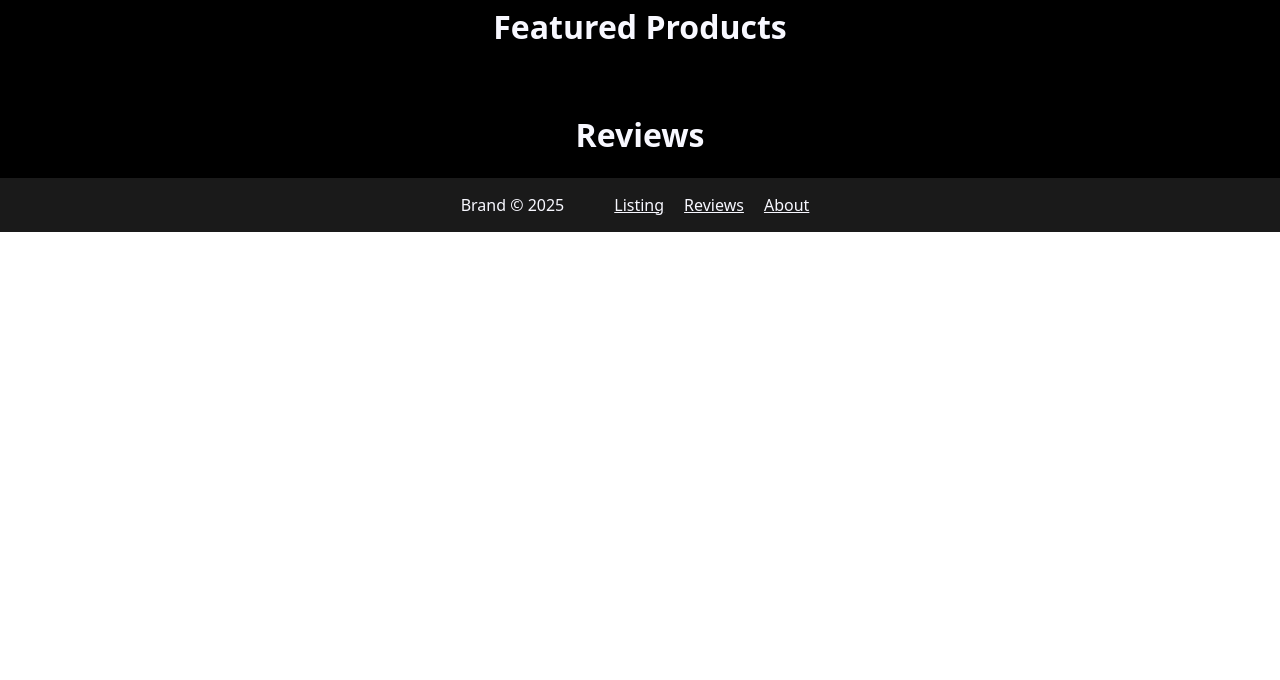
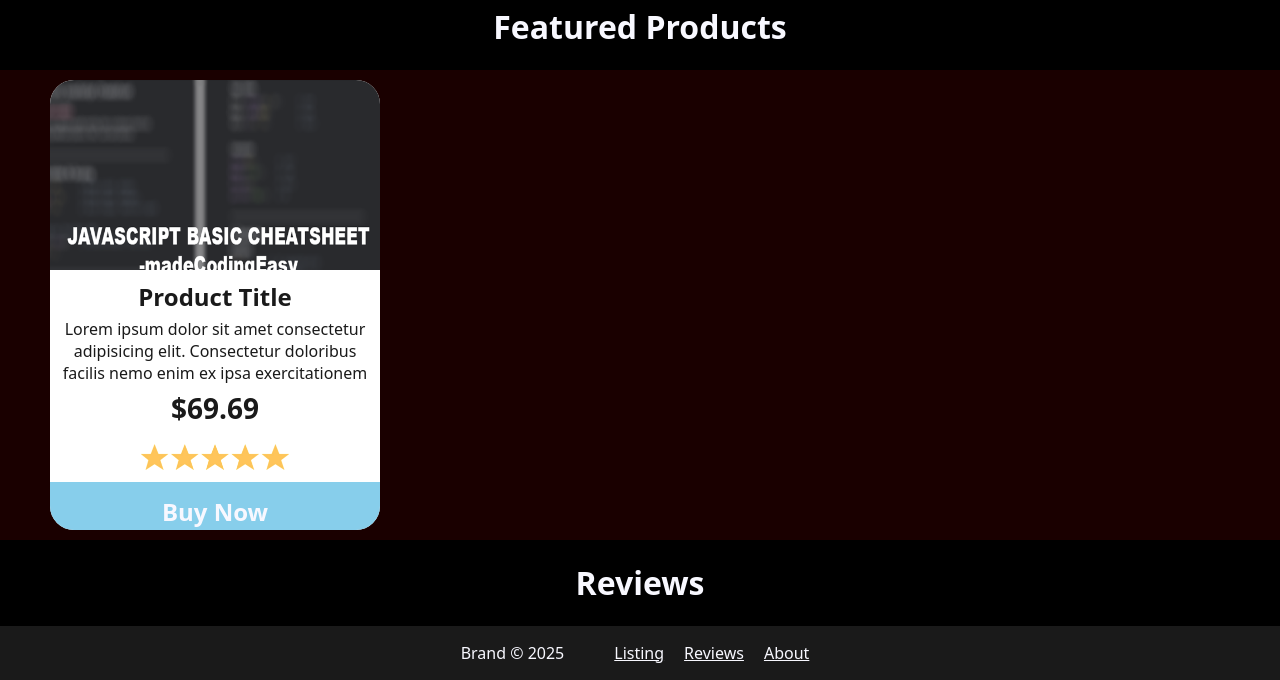
Before and after one commit to Akeboshiii/riot-merch-store-ui, a plain HTML site: page index.html in a window 1280 px wide. Shown: the part 850-1530 px from the top of the page. Before the commit the page ends 1082 px from the top, so only its background shows below. Drawn offline with Linux system fonts and the light colour scheme.

Commit message:
Add product images and enhance product card layout with styling

```diff
--- a/index.html
+++ b/index.html
@@ -36,8 +36,20 @@
         <div class="featured_products_container">
             <!-- featured product shows here -->
              <div class="product_card">
-                <img src="">
-
+                <div class="product_image_container">
+                    <img src="./assets/images/products/1.png" alt="product_image" class="product_image">
+                </div>
+                <div class="product_info_container">
+                    <p class="product_title">Product Title</p>
+                    <p class="product_description">Lorem ipsum dolor sit amet consectetur adipisicing elit. Consectetur doloribus facilis nemo enim ex ipsa exercitationem </p>
+                    <p class="product_price">$69.69</p>
+                </div>
+                <div class="products_ratings_container">
+                    <img src="./assets/images/ratings/5stars.png" alt="product_ratings" class="product_ratings">
+                </div>
+                <div class="buy_now_button_container">
+                    <button class="product_buy">Buy Now</button>
+                </div>
              </div>
         </div>
 
--- a/scss/style.scss
+++ b/scss/style.scss
@@ -17,6 +17,31 @@
     color: $white;
 }
 
+.product_title {
+    font-weight: bold;
+    font-size: 24px;
+    margin-block: 5px;
+}
+
+.product_description {
+    margin-block: 5px;
+}
+
+.product_price {
+    margin-block: 5px;
+    font-size: 28px;
+    font-weight: 600;
+
+}
+
+.product_image {
+    aspect-ratio: 1;
+    width: 100%;
+}
+
+.product_ratings {
+    height: 65%;
+}
 
 body {
     background-image: linear-gradient(to top, rgba(0, 0, 0, 0.9) 0%, rgba(0, 0, 0, 0) 95%), url('../assets/images/body_bg.jpg');
@@ -99,6 +124,49 @@ body {
                 }
             }
         }
+        .featured_products_container {
+            background-color: rgba($color: red, $alpha: .1);
+            padding: 10px 50px;
+            display: grid;
+            // grid-template-columns: minmax();
+            .product_card {
+                display: grid;
+                grid-template-rows: 190px 1fr 40px 60px;
+                height: 450px;
+                width: 330px;
+                row-gap: 5px;
+                border-radius: 24px;
+                overflow: hidden;
+                background-color: white;
+                .product_image_container {
+                    overflow: hidden;
+                }
+                .product_info_container {
+                    padding-inline: 10px;
+                    p {
+                        color: $black;
+                        text-align: center;
+                    }
+                }
+                .products_ratings_container {
+                    padding-inline: 10px;
+                    display: flex;
+                    justify-content: center;
+                    align-items: center;
+                }
+                .buy_now_button_container {
+                    button {
+                        width: 100%;
+                        height: 100%;
+                        background-color: skyblue;
+                        border: none;
+                        font-size: 24px;
+                        font-weight: 650;
+                        cursor: pointer;
+                    }
+                }
+            }
+        }
         .footer {
             background-color: $black;
             color: $white;
```
Also changed, not shown: assets/images/products/1.png (added), assets/images/ratings/1stars.png (added), assets/images/ratings/2stars.png (added), assets/images/ratings/3stars.png (added), assets/images/ratings/4stars.png (added), assets/images/ratings/5stars.png (added), css/style.css, 1 other file.
